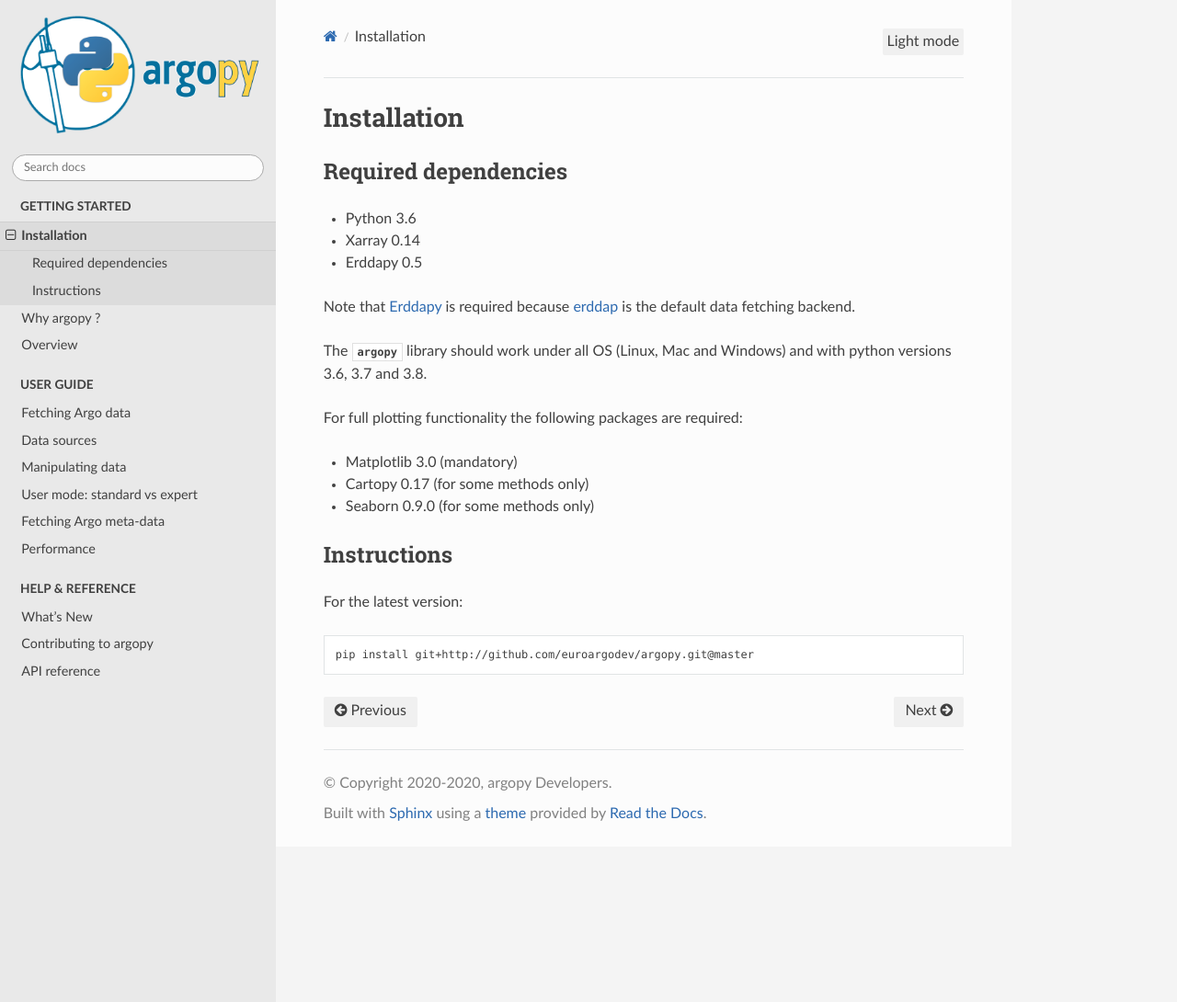
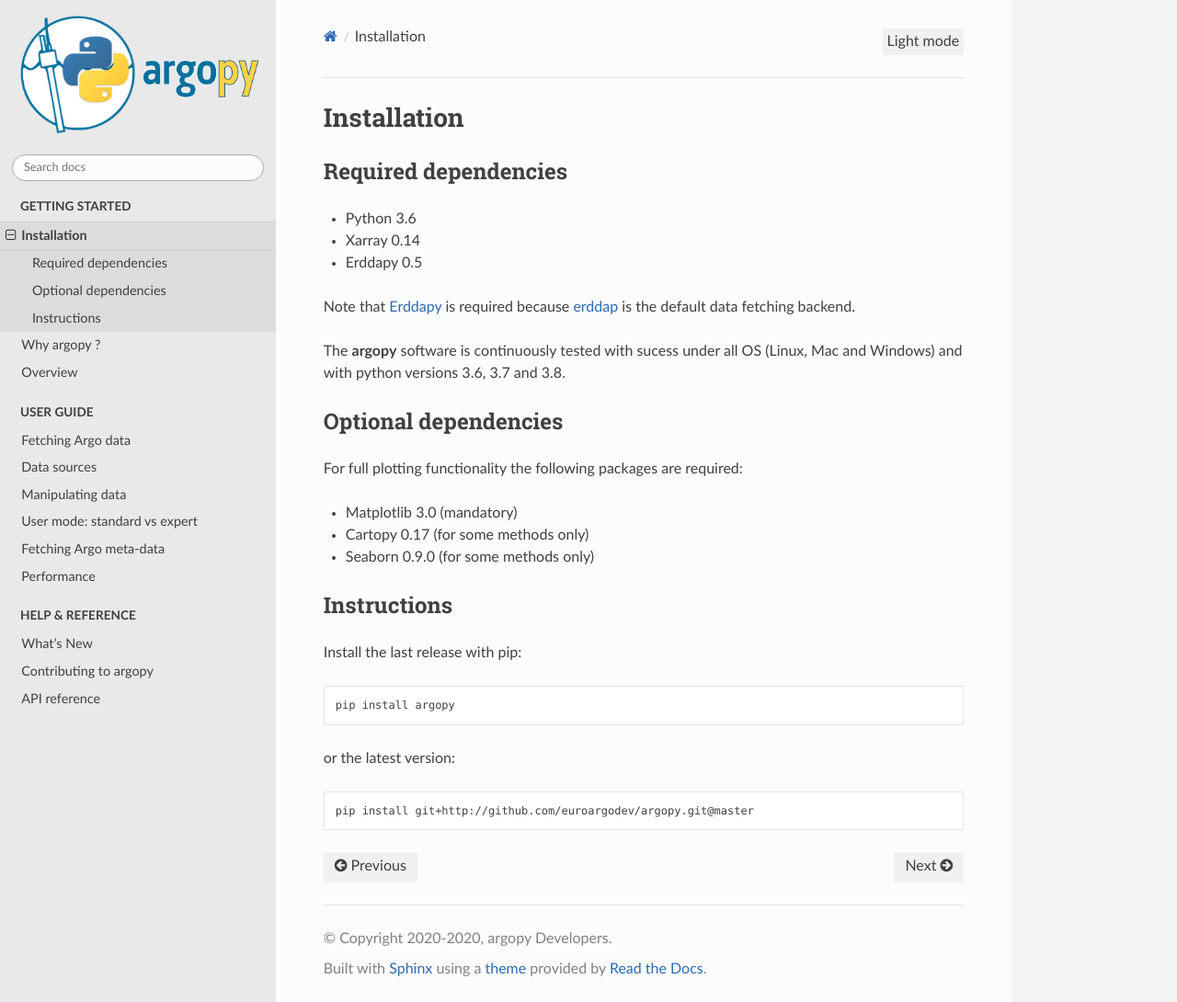
Before and after one commit to hamersu9t/argopy, a Sphinx documentation site: the page built from docs/install.rst, in a window 1280 px wide and 1090 px high. Shown: the whole window at 92% size. Built offline with Sphinx 7.4.7 and the Read the Docs theme 2.0.0, drawn with Linux system fonts in a browser that asks for light colours; the version number is read from the project's files by our own code.

```diff
--- a/docs/install.rst
+++ b/docs/install.rst
@@ -10,7 +10,10 @@ Required dependencies
 
 Note that Erddapy_ is required because `erddap <https://coastwatch.pfeg.noaa.gov/erddap/information.html>`_ is the default data fetching backend.
 
-The :mod:`argopy` library should work under all OS (Linux, Mac and Windows) and with python versions 3.6, 3.7 and 3.8.
+The **argopy** software is continuously tested with sucess under all OS (Linux, Mac and Windows) and with python versions 3.6, 3.7 and 3.8.
+
+Optional dependencies
+^^^^^^^^^^^^^^^^^^^^^
 
 For full plotting functionality the following packages are required:
 
@@ -21,7 +24,13 @@ For full plotting functionality the following packages are required:
 Instructions
 ^^^^^^^^^^^^
 
-For the latest version:
+Install the last release with pip:
+
+.. code-block:: text
+
+    pip install argopy
+
+or the latest version:
 
 .. code-block:: text
 
```
Also changed, not shown: docs/data_manipulation.ipynb, docs/data_sources.ipynb, docs/examples/visualization_gallery.ipynb, 1 other file.
